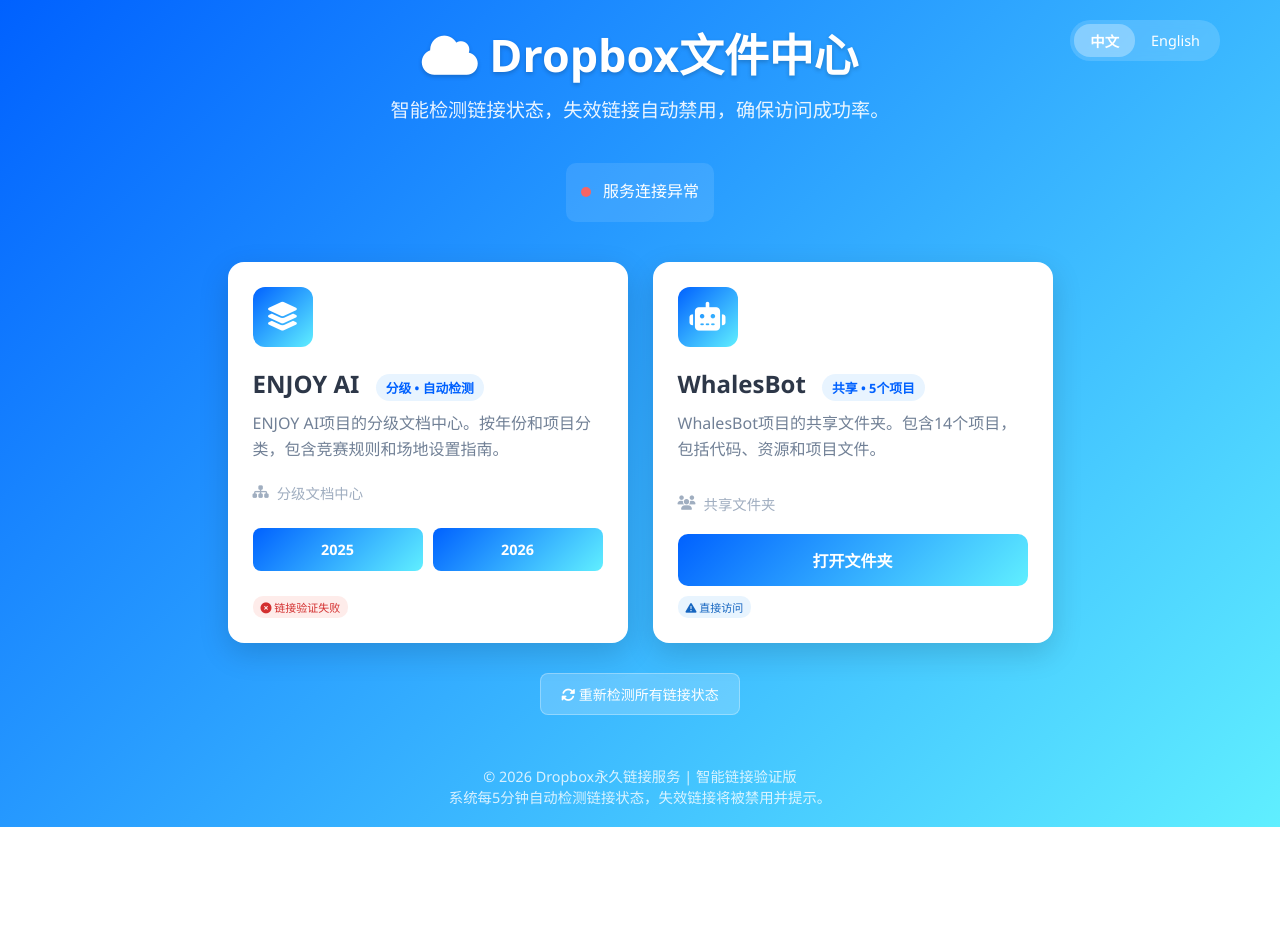
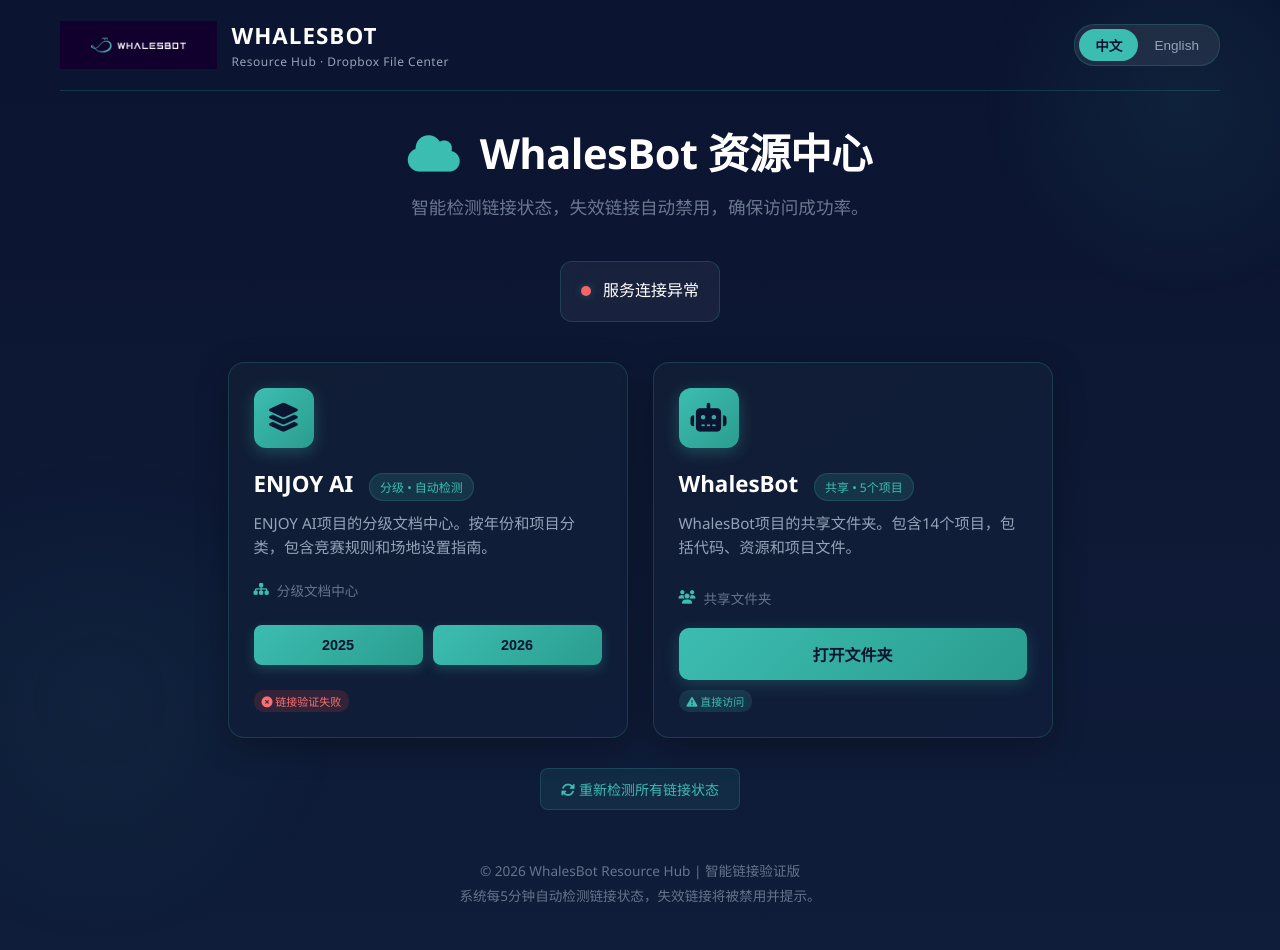
Before and after one commit to lbbgreat2/dropbox-link-service, a website: page public/index.html in a window 1280 px wide. Before the commit the page ends 827 px from the top, so only its background shows below. Drawn offline with Linux system fonts and the light colour scheme; no server answers.

Commit message:
index.html

```diff
--- a/public/index.html
+++ b/public/index.html
@@ -3,20 +3,36 @@
 <head>
     <meta charset="UTF-8">
     <meta name="viewport" content="width=device-width, initial-scale=1.0, maximum-scale=5.0">
-    <title>Dropbox文件中心 | 智能链接验证</title>
+    <title>WhalesBot Resource Hub | Dropbox File Center</title>
     <link rel="stylesheet" href="https://cdnjs.cloudflare.com/ajax/libs/font-awesome/6.4.0/css/all.min.css">
+    <link rel="icon" type="image/png" href="logo.png">
     <style>
+        :root {
+            --wb-navy: #0B1430;
+            --wb-navy-light: #0F1D3A;
+            --wb-navy-card: #111D35;
+            --wb-teal: #3CBDB1;
+            --wb-teal-light: #4ECDC4;
+            --wb-teal-dark: #2A9D8F;
+            --wb-teal-glow: rgba(60, 189, 177, 0.3);
+            --wb-white: #FFFFFF;
+            --wb-gray: #94A3B8;
+            --wb-gray-dark: #64748B;
+            --wb-border: rgba(60, 189, 177, 0.2);
+            --wb-border-hover: rgba(60, 189, 177, 0.4);
+        }
+
         * {
             margin: 0;
             padding: 0;
             box-sizing: border-box;
-            font-family: 'Segoe UI', Tahoma, Geneva, Verdana, sans-serif;
         }
 
         body {
-            background: linear-gradient(135deg, #0061ff 0%, #60efff 100%);
+            background: linear-gradient(180deg, var(--wb-navy) 0%, var(--wb-navy-light) 100%);
             min-height: 100vh;
-            color: #333;
+            color: var(--wb-white);
+            font-family: 'Segoe UI', system-ui, -apple-system, sans-serif;
             padding: 20px;
         }
 
@@ -26,56 +42,105 @@
             padding: 0 20px;
         }
 
+        /* Navbar / Header Branding */
+        .brand-bar {
+            display: flex;
+            align-items: center;
+            justify-content: space-between;
+            margin-bottom: 30px;
+            padding-bottom: 20px;
+            border-bottom: 1px solid var(--wb-border);
+        }
+
+        .brand-logo {
+            display: flex;
+            align-items: center;
+            gap: 15px;
+        }
+
+        .brand-logo img {
+            height: 48px;
+            width: auto;
+        }
+
+        .brand-text {
+            display: flex;
+            flex-direction: column;
+        }
+
+        .brand-text .brand-name {
+            font-size: 1.4rem;
+            font-weight: 700;
+            color: var(--wb-white);
+            letter-spacing: 1px;
+        }
+
+        .brand-text .brand-tagline {
+            font-size: 0.75rem;
+            color: var(--wb-gray);
+            margin-top: 2px;
+            letter-spacing: 0.5px;
+        }
+
         header {
             text-align: center;
             margin-bottom: 40px;
-            color: white;
+            color: var(--wb-white);
             position: relative;
         }
 
         /* 语言切换器样式 */
         .language-switcher {
-            position: absolute;
-            top: 0;
-            right: 0;
             display: flex;
-            background: rgba(255, 255, 255, 0.15);
+            background: rgba(255, 255, 255, 0.08);
             border-radius: 20px;
             padding: 4px;
-            backdrop-filter: blur(5px);
+            backdrop-filter: blur(10px);
+            border: 1px solid var(--wb-border);
         }
 
         .lang-btn {
             background: transparent;
-            color: white;
+            color: var(--wb-gray);
             border: none;
             padding: 6px 16px;
             border-radius: 16px;
             cursor: pointer;
-            font-size: 0.9rem;
+            font-size: 0.85rem;
             transition: all 0.3s ease;
+            font-weight: 500;
         }
 
         .lang-btn.active {
-            background: rgba(255, 255, 255, 0.3);
+            background: var(--wb-teal);
+            color: var(--wb-navy);
             font-weight: 600;
         }
 
         .lang-btn:hover:not(.active) {
-            background: rgba(255, 255, 255, 0.1);
+            background: rgba(60, 189, 177, 0.15);
+            color: var(--wb-teal-light);
         }
 
         header h1 {
-            font-size: 2.8rem;
-            margin-bottom: 10px;
-            text-shadow: 0 2px 4px rgba(0,0,0,0.2);
+            font-size: 2.6rem;
+            margin-bottom: 12px;
+            font-weight: 700;
+            letter-spacing: -0.5px;
+        }
+
+        header h1 i {
+            color: var(--wb-teal);
+            margin-right: 10px;
         }
 
         header p {
-            font-size: 1.2rem;
-            opacity: 0.9;
+            font-size: 1.1rem;
+            opacity: 0.7;
             max-width: 600px;
             margin: 0 auto 20px;
+            color: var(--wb-gray);
+            line-height: 1.6;
         }
 
         .status-indicator {
@@ -83,17 +148,20 @@
             width: 10px;
             height: 10px;
             border-radius: 50%;
-            background-color: #48bb78;
+            background-color: var(--wb-teal);
             margin-right: 8px;
+            box-shadow: 0 0 8px var(--wb-teal-glow);
         }
 
         .system-status {
-            background: rgba(255, 255, 255, 0.1);
-            border-radius: 10px;
-            padding: 15px;
+            background: rgba(255, 255, 255, 0.05);
+            border: 1px solid var(--wb-border);
+            border-radius: 12px;
+            padding: 15px 20px;
             margin-top: 20px;
             text-align: left;
             display: inline-block;
+            backdrop-filter: blur(10px);
         }
 
         .card-grid {
@@ -106,6 +174,16 @@
         }
 
         @media (max-width: 768px) {
+            .brand-bar {
+                flex-direction: column;
+                gap: 15px;
+                align-items: center;
+            }
+
+            .brand-logo img {
+                height: 40px;
+            }
+
             .card-grid {
                 grid-template-columns: 1fr;
                 gap: 20px;
@@ -113,14 +191,14 @@
             }
 
             header h1 {
-                font-size: 2.2rem;
+                font-size: 2rem;
             }
 
             .language-switcher {
                 position: relative;
                 top: auto;
                 right: auto;
-                margin: 0 auto 20px;
+                margin: 0 auto;
                 display: inline-flex;
             }
 
@@ -154,25 +232,27 @@
         }
 
         .folder-card {
-            background: white;
+            background: linear-gradient(145deg, var(--wb-navy-card) 0%, var(--wb-navy-light) 100%);
             border-radius: 16px;
             padding: 25px;
-            box-shadow: 0 10px 30px rgba(0,0,0,0.15);
+            box-shadow: 0 8px 32px rgba(0,0,0,0.3);
             transition: all 0.3s ease;
             display: flex;
             flex-direction: column;
             position: relative;
             max-width: 400px;
             width: 100%;
+            border: 1px solid var(--wb-border);
         }
 
         .folder-card:hover {
             transform: translateY(-5px);
-            box-shadow: 0 15px 35px rgba(0,0,0,0.2);
+            box-shadow: 0 12px 40px rgba(60, 189, 177, 0.15);
+            border-color: var(--wb-border-hover);
         }
 
         .card-icon {
-            background: linear-gradient(135deg, #0061ff, #60efff);
+            background: linear-gradient(135deg, var(--wb-teal) 0%, var(--wb-teal-dark) 100%);
             width: 60px;
             height: 60px;
             border-radius: 12px;
@@ -180,30 +260,32 @@
             align-items: center;
             justify-content: center;
             margin-bottom: 20px;
+            box-shadow: 0 4px 16px rgba(60, 189, 177, 0.3);
         }
 
         .card-icon i {
             font-size: 1.8rem;
-            color: white;
+            color: var(--wb-navy);
         }
 
         .card-title {
-            font-size: 1.5rem;
+            font-size: 1.4rem;
             font-weight: 700;
             margin-bottom: 10px;
-            color: #2d3748;
+            color: var(--wb-white);
         }
 
         .card-desc {
-            color: #718096;
+            color: var(--wb-gray);
             line-height: 1.6;
             margin-bottom: 20px;
             flex-grow: 1;
+            font-size: 0.95rem;
         }
 
         .card-meta {
-            font-size: 0.9rem;
-            color: #a0aec0;
+            font-size: 0.85rem;
+            color: var(--wb-gray-dark);
             margin-bottom: 20px;
             display: flex;
             align-items: center;
@@ -211,6 +293,7 @@
 
         .card-meta i {
             margin-right: 8px;
+            color: var(--wb-teal);
         }
 
         /* 分级菜单按钮样式 */
@@ -222,35 +305,36 @@
         }
 
         .year-btn, .project-btn, .doc-btn {
-            background: linear-gradient(135deg, #f0f4ff, #e6f7ff);
-            border: 1px solid #d1e9ff;
+            background: rgba(60, 189, 177, 0.08);
+            border: 1px solid var(--wb-border);
             border-radius: 8px;
             padding: 10px 12px;
             margin: 5px 0;
             cursor: pointer;
             font-size: 0.9rem;
-            color: #0061ff;
+            color: var(--wb-teal);
             transition: all 0.3s ease;
             width: 100%;
             text-align: left;
         }
 
         .year-btn:hover:not(:disabled), .project-btn:hover:not(:disabled), .doc-btn:hover:not(:disabled) {
-            background: linear-gradient(135deg, #e0e9ff, #d6f2ff);
-            border-color: #0061ff;
+            background: rgba(60, 189, 177, 0.18);
+            border-color: var(--wb-teal);
+            color: var(--wb-teal-light);
         }
 
         .year-btn:disabled, .project-btn:disabled, .doc-btn:disabled {
-            background: linear-gradient(135deg, #f5f5f5, #eeeeee);
-            color: #999;
-            border-color: #ddd;
+            background: rgba(255, 255, 255, 0.03);
+            color: var(--wb-gray-dark);
+            border-color: rgba(255, 255, 255, 0.05);
             cursor: not-allowed;
-            opacity: 0.7;
+            opacity: 0.5;
         }
 
         .year-btn {
-            background: linear-gradient(135deg, #0061ff, #60efff);
-            color: white;
+            background: linear-gradient(135deg, var(--wb-teal) 0%, var(--wb-teal-dark) 100%);
+            color: var(--wb-navy);
             border: none;
             padding: 12px 15px;
             border-radius: 8px;
@@ -260,16 +344,20 @@
             flex: 1;
             text-align: center;
             min-width: 100px;
+            box-shadow: 0 4px 12px rgba(60, 189, 177, 0.25);
         }
 
         .year-btn:hover:not(:disabled) {
-            background: linear-gradient(135deg, #0052d4, #4fd8ff);
+            background: linear-gradient(135deg, var(--wb-teal-light) 0%, var(--wb-teal) 100%);
+            box-shadow: 0 6px 20px rgba(60, 189, 177, 0.4);
+            transform: translateY(-1px);
         }
 
         .year-btn:disabled {
-            background: linear-gradient(135deg, #cccccc, #aaaaaa);
-            color: #666;
+            background: linear-gradient(135deg, #334155, #1e293b);
+            color: var(--wb-gray-dark);
             cursor: not-allowed;
+            box-shadow: none;
         }
 
         .project-selection {
@@ -277,28 +365,34 @@
         }
 
         .project-btn {
-            background: linear-gradient(135deg, #f8f9ff, #f0f9ff);
+            background: rgba(60, 189, 177, 0.06);
             margin: 3px 0;
         }
 
         .doc-menu {
-            background: white;
-            border: 1px solid #d1e9ff;
+            background: var(--wb-navy-card);
+            border: 1px solid var(--wb-border);
             border-radius: 8px;
             padding: 10px;
             margin-top: 5px;
             margin-bottom: 10px;
-            box-shadow: 0 4px 12px rgba(0,0,0,0.1);
+            box-shadow: 0 8px 24px rgba(0,0,0,0.4);
             display: none;
             width: 100%;
         }
 
         .doc-btn {
-            background: white;
+            background: var(--wb-navy-light);
             margin: 2px 0;
             font-size: 0.85rem;
             padding: 8px 10px;
             position: relative;
+            color: var(--wb-gray);
+        }
+
+        .doc-btn:hover:not(:disabled) {
+            background: rgba(60, 189, 177, 0.15);
+            color: var(--wb-teal-light);
         }
 
         .doc-btn.invalid::after {
@@ -320,8 +414,8 @@
 
         /* 原始按钮样式保留 */
         .access-btn {
-            background: linear-gradient(135deg, #0061ff, #60efff);
-            color: white;
+            background: linear-gradient(135deg, var(--wb-teal) 0%, var(--wb-teal-dark) 100%);
+            color: var(--wb-navy);
             border: none;
             padding: 14px 20px;
             border-radius: 10px;
@@ -335,17 +429,20 @@
             text-decoration: none;
             text-align: center;
             width: 100%;
+            box-shadow: 0 4px 16px rgba(60, 189, 177, 0.25);
         }
 
         .access-btn:hover:not(:disabled) {
-            background: linear-gradient(135deg, #0052d4, #4fd8ff);
-            box-shadow: 0 5px 15px rgba(0, 97, 255, 0.4);
+            background: linear-gradient(135deg, var(--wb-teal-light) 0%, var(--wb-teal) 100%);
+            box-shadow: 0 6px 24px rgba(60, 189, 177, 0.4);
+            transform: translateY(-2px);
         }
 
         .access-btn:disabled {
-            background: #cccccc;
+            background: linear-gradient(135deg, #334155, #1e293b);
             cursor: not-allowed;
-            opacity: 0.7;
+            opacity: 0.5;
+            box-shadow: none;
         }
 
         .access-btn i {
@@ -355,7 +452,7 @@
         .loading {
             display: none;
             font-size: 0.9rem;
-            color: #0061ff;
+            color: var(--wb-teal);
             margin-top: 10px;
             text-align: center;
         }
@@ -364,9 +461,9 @@
             display: inline-block;
             width: 16px;
             height: 16px;
-            border: 2px solid rgba(255,255,255,0.3);
+            border: 2px solid rgba(60, 189, 177, 0.2);
             border-radius: 50%;
-            border-top-color: #fff;
+            border-top-color: var(--wb-teal);
             animation: spin 1s ease-in-out infinite;
             margin-right: 8px;
         }
@@ -389,35 +486,38 @@
         }
 
         .status-valid {
-            background-color: rgba(76, 175, 80, 0.1);
-            color: #2e7d32;
+            background-color: rgba(76, 175, 80, 0.15);
+            color: #4ade80;
         }
 
         .status-checking {
-            background-color: rgba(33, 150, 243, 0.1);
-            color: #1565c0;
+            background-color: rgba(60, 189, 177, 0.15);
+            color: var(--wb-teal);
         }
 
         .status-invalid {
-            background-color: rgba(244, 67, 54, 0.1);
-            color: #d32f2f;
+            background-color: rgba(244, 67, 54, 0.15);
+            color: #f87171;
         }
 
         .refresh-btn {
             display: block;
             margin: 20px auto;
             padding: 10px 20px;
-            background-color: rgba(255, 255, 255, 0.2);
-            color: white;
-            border: 1px solid rgba(255, 255, 255, 0.3);
+            background: rgba(60, 189, 177, 0.1);
+            color: var(--wb-teal);
+            border: 1px solid var(--wb-border);
             border-radius: 8px;
             cursor: pointer;
             font-size: 14px;
             transition: all 0.3s ease;
+            font-weight: 500;
         }
 
         .refresh-btn:hover:not(:disabled) {
-            background-color: rgba(255, 255, 255, 0.3);
+            background: rgba(60, 189, 177, 0.2);
+            border-color: var(--wb-teal);
+            box-shadow: 0 0 16px rgba(60, 189, 177, 0.2);
         }
 
         .refresh-btn:disabled {
@@ -427,45 +527,54 @@
 
         .error-message {
             display: none;
-            background: #fed7d7;
-            color: #c53030;
+            background: rgba(244, 67, 54, 0.15);
+            color: #f87171;
             padding: 12px 16px;
             border-radius: 8px;
             margin: 15px 0;
             font-size: 0.9rem;
+            border: 1px solid rgba(244, 67, 54, 0.3);
         }
 
         footer {
             text-align: center;
             margin-top: 50px;
-            color: white;
-            opacity: 0.8;
-            font-size: 0.9rem;
+            color: var(--wb-gray-dark);
+            font-size: 0.85rem;
+            padding-bottom: 20px;
+        }
+
+        footer p {
+            margin: 5px 0;
         }
 
         .shared-badge {
-            background-color: #e8f4ff;
-            color: #0061ff;
+            background: rgba(60, 189, 177, 0.15);
+            color: var(--wb-teal);
             padding: 4px 10px;
             border-radius: 20px;
-            font-size: 0.8rem;
+            font-size: 0.75rem;
             display: inline-block;
             margin-left: 10px;
+            font-weight: 500;
+            border: 1px solid var(--wb-border);
         }
 
         .hierarchical-badge {
-            background-color: #e8f4ff;
-            color: #0061ff;
+            background: rgba(60, 189, 177, 0.15);
+            color: var(--wb-teal);
             padding: 4px 10px;
             border-radius: 20px;
-            font-size: 0.8rem;
+            font-size: 0.75rem;
             display: inline-block;
             margin-left: 10px;
+            font-weight: 500;
+            border: 1px solid var(--wb-border);
         }
 
         .last-checked {
             font-size: 0.8rem;
-            color: rgba(255, 255, 255, 0.6);
+            color: var(--wb-gray-dark);
             margin-top: 5px;
         }
 
@@ -480,34 +589,78 @@
             font-size: 0.8rem;
             padding: 2px 6px;
             border-radius: 10px;
-            background-color: rgba(255, 255, 255, 0.2);
+            background-color: rgba(60, 189, 177, 0.15);
+            color: var(--wb-teal);
         }
 
         .status-count.valid {
             background-color: rgba(76, 175, 80, 0.2);
-            color: #2e7d32;
+            color: #4ade80;
         }
 
         .status-count.warning {
             background-color: rgba(245, 158, 11, 0.2);
-            color: #d97706;
+            color: #fbbf24;
         }
 
         .status-count.error {
             background-color: rgba(239, 68, 68, 0.2);
-            color: #dc2626;
+            color: #f87171;
+        }
+
+        /* Decorative wave element */
+        .wave-decoration {
+            position: fixed;
+            top: -100px;
+            right: -100px;
+            width: 400px;
+            height: 400px;
+            background: radial-gradient(circle, rgba(60, 189, 177, 0.08) 0%, transparent 70%);
+            border-radius: 50%;
+            pointer-events: none;
+            z-index: 0;
+        }
+
+        .wave-decoration-2 {
+            position: fixed;
+            bottom: -150px;
+            left: -150px;
+            width: 500px;
+            height: 500px;
+            background: radial-gradient(circle, rgba(60, 189, 177, 0.05) 0%, transparent 70%);
+            border-radius: 50%;
+            pointer-events: none;
+            z-index: 0;
+        }
+
+        .content-wrapper {
+            position: relative;
+            z-index: 1;
         }
     </style>
 </head>
 <body>
+    <div class="wave-decoration"></div>
+    <div class="wave-decoration-2"></div>
+    <div class="content-wrapper">
     <div class="container">
-        <header>
+        <!-- Brand Bar -->
+        <div class="brand-bar">
+            <div class="brand-logo">
+                <img src="logo-dark.png" alt="WhalesBot Logo">
+                <div class="brand-text">
+                    <span class="brand-name">WHALESBOT</span>
+                    <span class="brand-tagline">Resource Hub &middot; Dropbox File Center</span>
+                </div>
+            </div>
             <div class="language-switcher">
                 <button id="lang-zh" class="lang-btn active">中文</button>
                 <button id="lang-en" class="lang-btn">English</button>
             </div>
-
-            <h1><i class="fas fa-cloud"></i> <span data-i18n-key="title">Dropbox文件中心</span></h1>
+        </div>
+
+        <header>
+            <h1><i class="fas fa-cloud"></i> <span data-i18n-key="title">资源中心</span></h1>
             <p data-i18n-key="subtitle">智能检测链接状态，失效链接自动禁用，确保访问成功率。</p>
 
             <div class="system-status">
@@ -702,11 +855,11 @@
         </button>
 
         <footer>
-            <p data-i18n-key="footer_copyright">© 2024 Dropbox永久链接服务 | 智能链接验证版</p>
+            <p data-i18n-key="footer_copyright">© 2026 WhalesBot Resource Hub | Smart Link Validation</p>
             <p data-i18n-key="footer_note">系统每5分钟自动检测链接状态，失效链接将被禁用并提示。</p>
         </footer>
     </div>
-
+    </div>
     <script>
         const API_BASE_URL = window.location.origin;
         let linkStatusCache = {};
@@ -717,7 +870,7 @@
         // ==================== 语言资源定义 ====================
         const i18nResources = {
             'zh-CN': {
-                'title': 'Dropbox文件中心',
+                'title': 'WhalesBot 资源中心',
                 'subtitle': '智能检测链接状态，失效链接自动禁用，确保访问成功率。',
                 'status_checking': '正在检测链接状态...',
                 'status_all_good': '所有链接正常',
@@ -747,7 +900,7 @@
                 'badge_hierarchical': '分级 • 自动检测',
                 'folder_enjoy': 'ENJOY AI',
                 'folder_whale': 'WhalesBot',
-                'footer_copyright': '© 2026 Dropbox永久链接服务 | 智能链接验证版',
+                'footer_copyright': '© 2026 WhalesBot Resource Hub | 智能链接验证版',
                 'footer_note': '系统每5分钟自动检测链接状态，失效链接将被禁用并提示。',
                 'last_checked': '最后检测',
                 'error_link_expired': '链接已失效',
@@ -760,7 +913,7 @@
                 'alert_offline': '网络连接已断开，请检查网络设置'
             },
             'en-US': {
-                'title': 'Dropbox File Hub',
+                'title': 'WhalesBot Resource Hub',
                 'subtitle': 'Smart link validation. Invalid links are disabled automatically to ensure access success.',
                 'status_checking': 'Checking link status...',
                 'status_all_good': 'All links active',
@@ -790,7 +943,7 @@
                 'badge_hierarchical': 'Hierarchical • Auto Detection',
                 'folder_enjoy': 'ENJOY AI',
                 'folder_whale': 'WhalesBot',
-                'footer_copyright': '© 2026 Dropbox Permanent Link Service | Smart Validation',
+                'footer_copyright': '© 2026 WhalesBot Resource Hub | Smart Validation',
                 'footer_note': 'The system automatically checks link status every 5 minutes. Invalid links are disabled.',
                 'last_checked': 'Last checked',
                 'error_link_expired': 'Link has expired',
```
